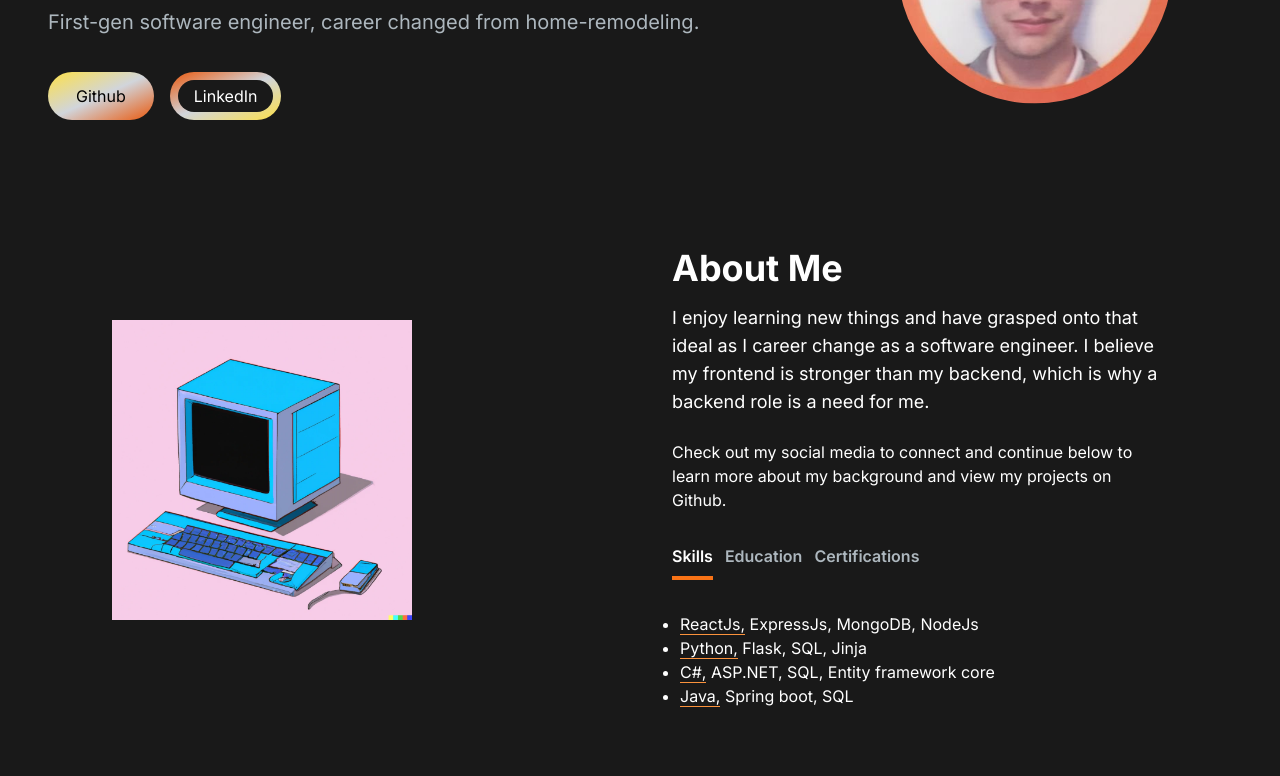
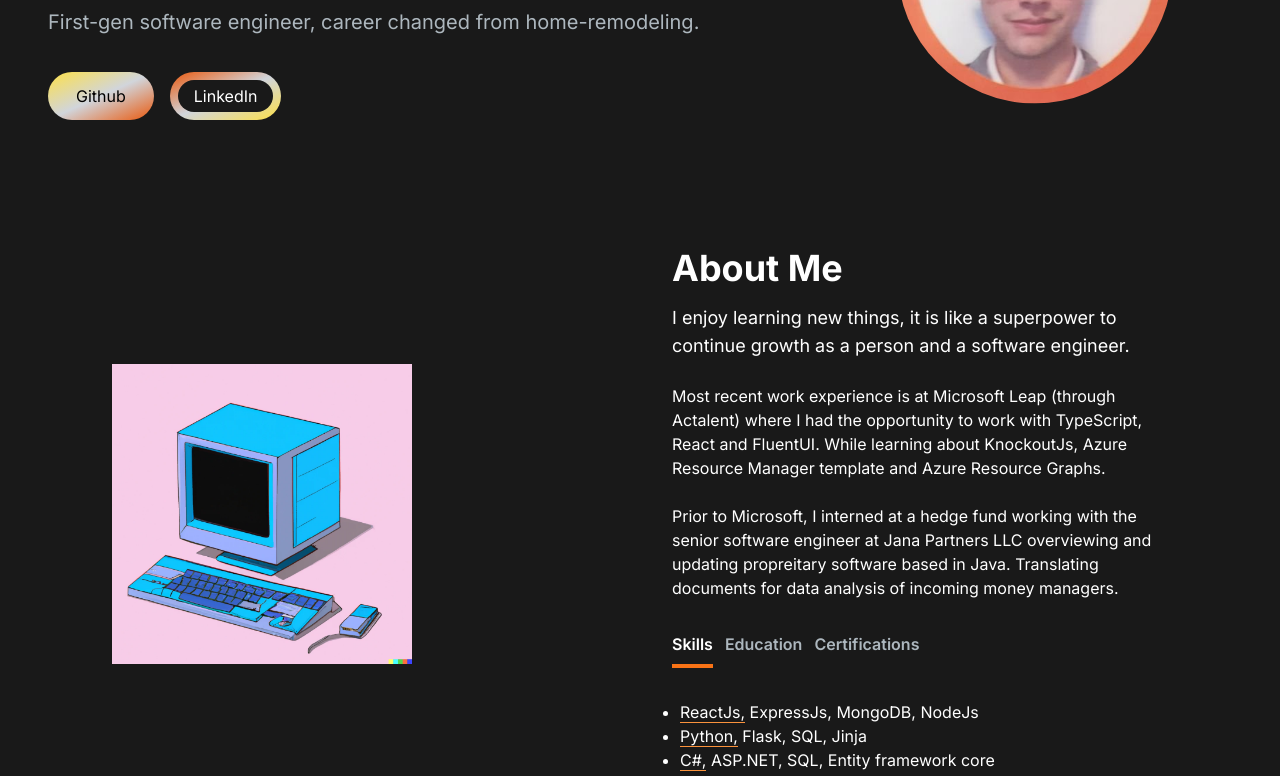
Before and after one commit to daniel-mar/portfolio-website, a Next.js app: page / in a window 1280 px wide. Shown: the part 364-1140 px from the top of the page. Built offline with nearby package versions, Linux system fonts and the light colour scheme.

Commit message:
updated about me work history and education tabs

```diff
--- a/src/app/components/AboutSection.jsx
+++ b/src/app/components/AboutSection.jsx
@@ -24,6 +24,8 @@ const TAB_DATA = [
                 <li>Coding Dojo</li>
                 <li>Hackbright Academy</li>
                 <li>A.A.s in Information Technology</li>
+                <li>B.S.c in Computer Science: paused as senior due to financial reasons</li>
+                <li>Future Masters in Computer Science</li>
             </ul>
         )
     },
@@ -33,7 +35,7 @@ const TAB_DATA = [
         content: (
             <ul className='list-disc pl-2'>
                 <li>Google Professional Data Analytics</li>
-                <li>DOL Apprenticeship at Microsoft</li>
+                <li>DOL Software Engineer Apprenticeship at Microsoft</li>
             </ul>
         )
     },
@@ -57,11 +59,15 @@ const AboutSection = () => {
             <div className='mt-4 md:mt-0 text-left flex flex-col h-full justify-start'>
                 <h2 className='text-4xl font-bold text-white mb-4'>About Me</h2>
                 <p className='text-base lg:text-lg'>
-                    I enjoy learning new things and have grasped onto that ideal as I career change as a software engineer. I believe my frontend is stronger than my backend, which is why a backend role is a need for me.
+                    I enjoy learning new things, it is like a superpower to continue growth as a person and a software engineer.
                 </p>
                 <br />
                 <p>
-                    Check out my social media to connect and continue below to learn more about my background and view my projects on Github.
+                    Most recent work experience is at Microsoft Leap (through Actalent) where I had the opportunity to work with TypeScript, React and FluentUI. While learning about KnockoutJs, Azure Resource Manager template and Azure Resource Graphs.
+                </p>
+                <br />
+                <p>
+                    Prior to Microsoft, I interned at a hedge fund working with the senior software engineer at Jana Partners LLC overviewing and updating propreitary software based in Java. Translating documents for data analysis of incoming money managers.
                 </p>
                 <div className='flex flex-row mt-8'>
                     <TabButton
```
